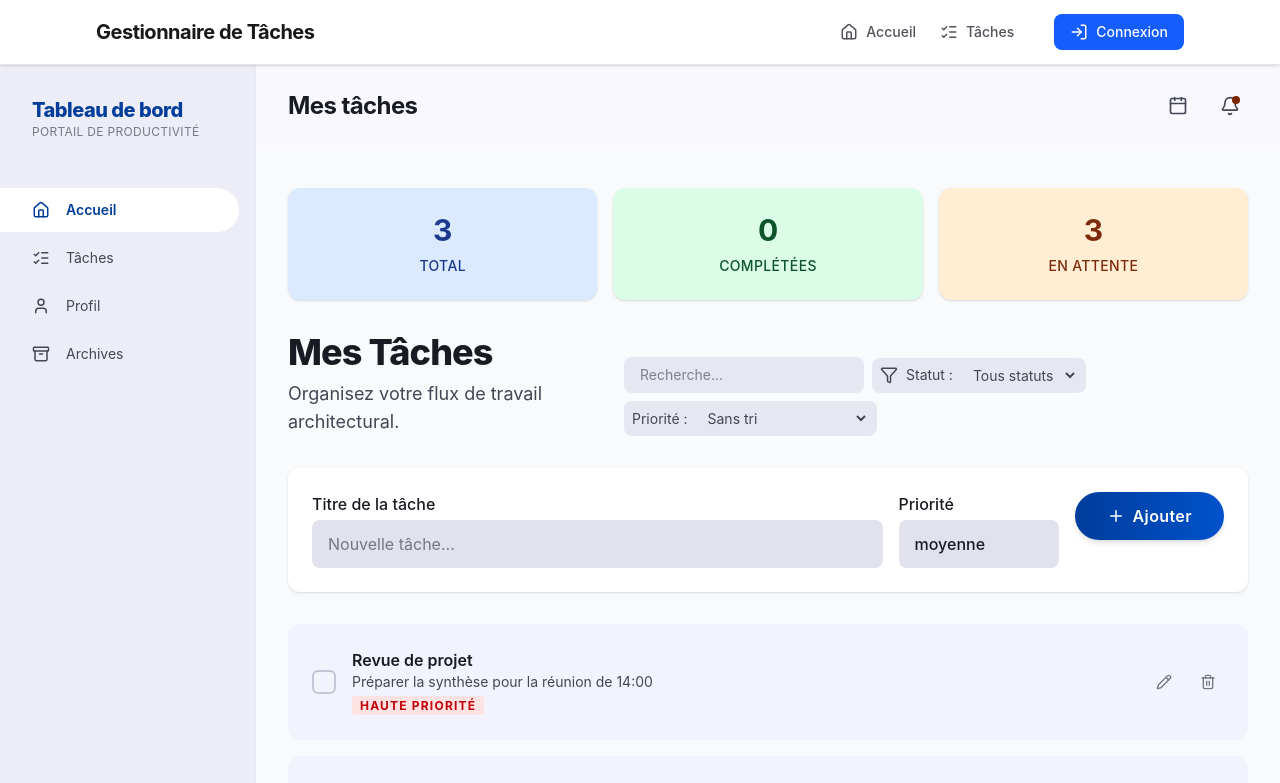
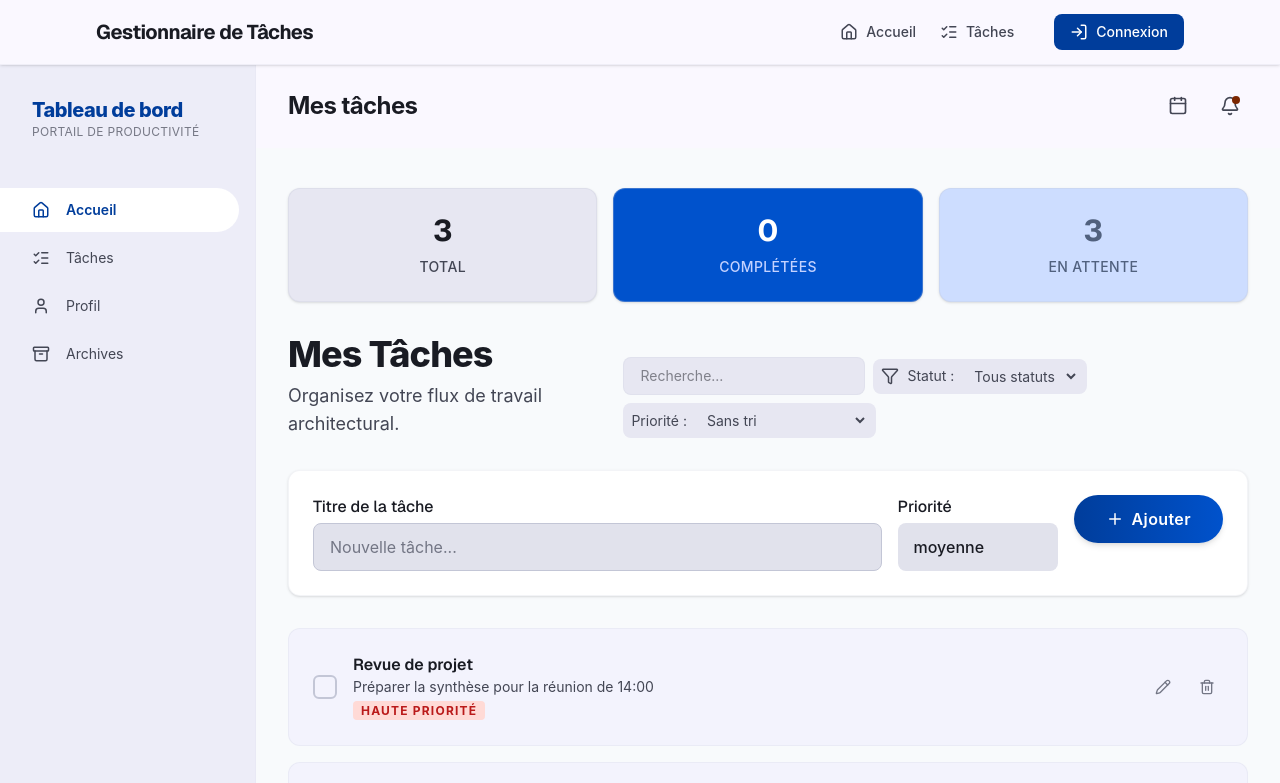
Before and after one commit to Wysath/taskmanager, a Next.js app: page / in a window 1280 px wide. Shown: the top 783 px of the page. Built offline with nearby package versions, Linux system fonts and the light colour scheme; no server answers.

Commit message:
style: harmonisation complète des styles via variables CSS et Tailwind personnalisées

```diff
--- a/src/components/AddTaskForm.js
+++ b/src/components/AddTaskForm.js
@@ -26,7 +26,7 @@ const AddTaskForm = ({ onAddTask }) => {
   return (
     <form
       onSubmit={handleSubmit}
-      className="flex flex-col gap-4 mb-8 p-6 bg-surface-container-lowest rounded-xl shadow-sm sm:flex-row"
+      className="flex flex-col gap-4 mb-8 p-6 bg-surface-container-lowest rounded-xl shadow-sm sm:flex-row font-body border border-outline-variant/20"
       aria-label="Ajouter une tâche"
       autoComplete="off"
     >
@@ -34,7 +34,7 @@ const AddTaskForm = ({ onAddTask }) => {
         {/* Label visible, accessible pour la navigation clavier/liseuse */}
         <label
           htmlFor="task-title"
-          className="block mb-1 text-on-surface font-medium"
+          className="block mb-1 text-on-surface font-headline font-medium"
         >
           Titre de la tâche
         </label>
@@ -44,7 +44,7 @@ const AddTaskForm = ({ onAddTask }) => {
           value={taskTitle}
           onChange={(event) => setTaskTitle(event.target.value)}
           placeholder="Nouvelle tâche..."
-          className="h-12 w-full rounded-lg border-none bg-surface-container-highest px-4 text-on-surface placeholder:text-outline focus:ring-2 focus:ring-primary-container"
+          className="h-12 w-full rounded-lg border border-outline-variant bg-surface-container-highest px-4 text-on-surface placeholder:text-outline focus:outline-none focus-visible:ring-2 focus-visible:ring-primary-container focus-visible:ring-offset-2"
           required
           aria-required="true"
         />
@@ -54,7 +54,7 @@ const AddTaskForm = ({ onAddTask }) => {
         {/* Label visible pour la priorité */}
         <label
           htmlFor="task-priority"
-          className="block mb-1 text-on-surface font-medium"
+          className="block mb-1 text-on-surface font-headline font-medium"
         >
           Priorité
         </label>
@@ -73,7 +73,7 @@ const AddTaskForm = ({ onAddTask }) => {
 
       <button
         type="submit"
-        className="flex h-12 cursor-pointer items-center justify-center gap-2 rounded-full bg-gradient-to-r from-primary to-primary-container px-8 font-semibold tracking-wide text-white shadow-md transition-all hover:opacity-90"
+         className="flex h-12 cursor-pointer items-center justify-center gap-2 rounded-full bg-linear-to-r from-primary to-primary-container px-8 font-semibold tracking-wide text-white shadow-md transition-all hover:opacity-90"
         aria-label="Ajouter la tâche"
       >
         {/* L'icône est décorative car le bouton possède du texte */}
--- a/src/components/Dashboard.js
+++ b/src/components/Dashboard.js
@@ -9,19 +9,19 @@ const Dashboard = ({ tasks = [] }) => {
   return (
     <div className="w-full mb-8 grid grid-cols-1 sm:grid-cols-3 gap-4">
       {/* Carte Total */}
-      <div className="flex flex-col items-center justify-center rounded-xl bg-blue-100 text-blue-900 p-6 shadow-sm">
-        <span className="text-3xl font-bold">{total}</span>
-        <span className="mt-2 text-sm font-medium uppercase tracking-wide">Total</span>
+      <div className="flex flex-col items-center justify-center rounded-xl bg-surface-container-high text-on-surface p-6 shadow-sm border border-outline-variant/30">
+        <span className="text-3xl font-bold font-headline">{total}</span>
+        <span className="mt-2 text-sm font-medium uppercase tracking-wide text-on-surface-variant">Total</span>
       </div>
       {/* Carte Complétées */}
-      <div className="flex flex-col items-center justify-center rounded-xl bg-green-100 text-green-900 p-6 shadow-sm">
-        <span className="text-3xl font-bold">{completed}</span>
-        <span className="mt-2 text-sm font-medium uppercase tracking-wide">Complétées</span>
+      <div className="flex flex-col items-center justify-center rounded-xl bg-primary-container text-on-primary p-6 shadow-sm border border-outline-variant/30">
+        <span className="text-3xl font-bold font-headline">{completed}</span>
+        <span className="mt-2 text-sm font-medium uppercase tracking-wide text-on-primary-container">Complétées</span>
       </div>
       {/* Carte En attente */}
-      <div className="flex flex-col items-center justify-center rounded-xl bg-orange-100 text-orange-900 p-6 shadow-sm">
-        <span className="text-3xl font-bold">{pending}</span>
-        <span className="mt-2 text-sm font-medium uppercase tracking-wide">En attente</span>
+      <div className="flex flex-col items-center justify-center rounded-xl bg-secondary-container text-on-secondary-container p-6 shadow-sm border border-outline-variant/30">
+        <span className="text-3xl font-bold font-headline">{pending}</span>
+        <span className="mt-2 text-sm font-medium uppercase tracking-wide text-on-secondary-container">En attente</span>
       </div>
     </div>
   );
--- a/src/components/Header.js
+++ b/src/components/Header.js
@@ -18,27 +18,27 @@ const Header = () => {
   };
 
   return (
-    <header className="fixed top-0 left-0 right-0 z-50 border-b border-zinc-200 bg-white/95 shadow-sm backdrop-blur">
+    <header className="fixed top-0 left-0 right-0 z-50 border-b border-outline-variant/20 bg-surface/95 shadow-sm backdrop-blur">
       <nav
         className="mx-auto flex h-16 w-full max-w-6xl items-center justify-between px-4 sm:px-6 lg:px-8"
         aria-label="Navigation principale"
       >
         {/* Nom de l'application */}
-        <span className="text-xl font-bold tracking-tight text-zinc-900">
+        <span className="text-xl font-bold tracking-tight text-on-surface font-headline">
           Gestionnaire de Tâches
         </span>
         {/* Menu de navigation dynamique selon l'état de connexion */}
-        <div className="flex items-center gap-6 text-sm font-medium text-zinc-600">
+        <div className="flex items-center gap-6 text-sm font-medium text-on-surface-variant font-body">
           <Link
             href="/"
-            className="flex items-center gap-2 transition-colors hover:text-zinc-900 focus:outline-none focus-visible:ring-2 focus-visible:ring-blue-500 focus-visible:ring-offset-2 rounded"
+            className="flex items-center gap-2 transition-colors hover:text-on-surface focus:outline-none focus-visible:ring-2 focus-visible:ring-primary-container focus-visible:ring-offset-2 rounded"
           >
             <Home size={18} aria-hidden="true" />
             Accueil
           </Link>
           <Link
             href="/taches"
-            className="flex items-center gap-2 transition-colors hover:text-zinc-900 focus:outline-none focus-visible:ring-2 focus-visible:ring-blue-500 focus-visible:ring-offset-2 rounded"
+            className="flex items-center gap-2 transition-colors hover:text-on-surface focus:outline-none focus-visible:ring-2 focus-visible:ring-primary-container focus-visible:ring-offset-2 rounded"
           >
             <ListChecks size={18} aria-hidden="true" />
             Tâches
@@ -47,7 +47,7 @@ const Header = () => {
           {!loading && !user && (
             <Link
               href="/login"
-              className="ml-4 flex items-center gap-2 px-4 py-2 rounded-lg bg-blue-600 text-white transition-colors hover:bg-blue-700 focus:outline-none focus-visible:ring-2 focus-visible:ring-blue-500 focus-visible:ring-offset-2"
+              className="ml-4 flex items-center gap-2 px-4 py-2 rounded-lg bg-primary text-on-primary transition-colors hover:bg-primary-container hover:text-on-primary-container focus:outline-none focus-visible:ring-2 focus-visible:ring-primary-container focus-visible:ring-offset-2"
             >
               <LogIn size={18} aria-hidden="true" />
               Connexion
@@ -57,7 +57,7 @@ const Header = () => {
             <>
               <Link
                 href="/profil"
-                className="ml-4 flex items-center gap-2 px-4 py-2 rounded-lg bg-blue-600 text-white transition-colors hover:bg-blue-700 focus:outline-none focus-visible:ring-2 focus-visible:ring-blue-500 focus-visible:ring-offset-2"
+                className="ml-4 flex items-center gap-2 px-4 py-2 rounded-lg bg-primary text-on-primary transition-colors hover:bg-primary-container hover:text-on-primary-container focus:outline-none focus-visible:ring-2 focus-visible:ring-primary-container focus-visible:ring-offset-2"
               >
                 <User size={18} aria-hidden="true" />
                 Profil
--- a/src/components/SearchBar.js
+++ b/src/components/SearchBar.js
@@ -1,7 +1,7 @@
 // Barre de recherche pour filtrer les tâches par texte
 const SearchBar = ({ value, onChange }) => {
   return (
-    <div className="flex items-center gap-2 rounded-lg bg-surface-container-high px-2 py-1">
+    <div className="flex items-center gap-2 rounded-lg bg-surface-container-high px-2 py-1 font-body border border-outline-variant/20">
       <label htmlFor="search-bar" className="sr-only">
         Recherche de tâche
       </label>
@@ -11,7 +11,7 @@ const SearchBar = ({ value, onChange }) => {
         value={value}
         onChange={e => onChange(e.target.value)}
         placeholder="Recherche..."
-        className="w-40 sm:w-56 rounded-md bg-transparent px-2 py-1 text-sm text-on-surface focus:outline-none"
+        className="w-40 sm:w-56 rounded-md bg-transparent px-2 py-1 text-sm text-on-surface focus:outline-none focus-visible:ring-2 focus-visible:ring-primary-container focus-visible:ring-offset-2"
         aria-label="Recherche de tâche"
       />
     </div>
--- a/src/components/TaskItem.js
+++ b/src/components/TaskItem.js
@@ -2,10 +2,12 @@
 
 import { CheckIcon, Pencil, Trash2 } from "lucide-react";
 
+
+// Harmonisation : on utilise les classes Tailwind personnalisées
 const PRIORITY_COLORS = {
-  haute: "bg-red-100 text-red-700",
-  moyenne: "bg-orange-100 text-orange-700",
-  basse: "bg-green-100 text-green-700",
+  haute: "bg-error-container text-error",
+  moyenne: "bg-secondary-container text-on-secondary-container",
+  basse: "bg-primary-container text-on-primary-container",
 };
 
 const PRIORITY_LABELS = {
@@ -25,7 +27,7 @@ const TaskItem = ({
   onDelete,
 }) => (
   <div
-    className={`p-6 bg-surface-container-low rounded-xl flex items-center justify-between hover:bg-surface-container transition-colors group ${
+    className={`p-6 bg-surface-container-low rounded-xl flex items-center justify-between hover:bg-surface-container transition-colors group font-body border border-outline-variant/20 ${
       completed ? "opacity-60" : ""
     }`}
     data-task-id={id}
@@ -36,9 +38,9 @@ const TaskItem = ({
         type="button"
         aria-label={completed ? "Marquer comme non complétée" : "Marquer comme complétée"}
         onClick={() => onToggle?.(id)}
-        className={`w-6 h-6 rounded-md border-2 border-outline-variant flex items-center justify-center cursor-pointer group-hover:border-primary-container ${
+        className={`w-6 h-6 rounded-md border-2 border-outline-variant flex items-center justify-center cursor-pointer group-hover:border-primary-container transition-colors focus:outline-none focus-visible:ring-2 focus-visible:ring-primary-container focus-visible:ring-offset-2 ${
           completed
-            ? "bg-primary border-primary bg-blue-600 border-blue-600"
+            ? "bg-primary border-primary"
             : "bg-transparent"
         }`}
       >
@@ -54,7 +56,7 @@ const TaskItem = ({
       </button>
       <div>
         <p
-          className={`font-semibold text-on-surface ${
+          className={`font-semibold text-on-surface font-headline ${
             completed ? "line-through" : ""
           }`}
         >
--- a/src/components/TaskList.js
+++ b/src/components/TaskList.js
@@ -8,7 +8,7 @@ const TaskList = ({ taskItems = [], onToggleTask, onEditTask, onDeleteTask }) =>
       {taskItems.length > 0 ? (
         // Section tâches actives
         <section aria-label="Liste des tâches">
-          <div className="flex flex-col gap-4">
+          <div className="flex flex-col gap-4 font-body">
             {taskItems.map((taskItem) => (
               <TaskItem
                 key={taskItem.id}
@@ -30,7 +30,7 @@ const TaskList = ({ taskItems = [], onToggleTask, onEditTask, onDeleteTask }) =>
           className="mt-16 pt-16 border-t border-outline-variant/10"
           aria-label="Aucune tâche disponible"
         >
-          <div className="flex flex-col items-center justify-center py-20 bg-surface-container-low/40 rounded-3xl border border-dashed border-outline-variant/30">
+          <div className="flex flex-col items-center justify-center py-20 bg-surface-container-low/40 rounded-3xl border border-dashed border-outline-variant/30 font-body">
             <div className="w-20 h-20 bg-surface-container-lowest rounded-full flex items-center justify-center mb-6 shadow-sm">
               <CheckSquare2
                 size={34}
@@ -41,7 +41,7 @@ const TaskList = ({ taskItems = [], onToggleTask, onEditTask, onDeleteTask }) =>
             <p className="font-headline font-semibold text-on-surface mb-1">
               Aucune tâche pour le moment
             </p>
-            <p className="font-body text-slate-400 text-sm max-w-[240px] text-center">
+            <p className="font-body text-on-surface-variant text-sm max-w-60 text-center">
               Votre sanctuaire est en ordre. Profitez de ce moment de calme.
             </p>
           </div>
```
Also changed, not shown: src/app/login/page.js (+7 -7 lines), src/components/FilterBar.js (+3 -4 lines), src/lib/firebase.js (+7 -7 lines).
